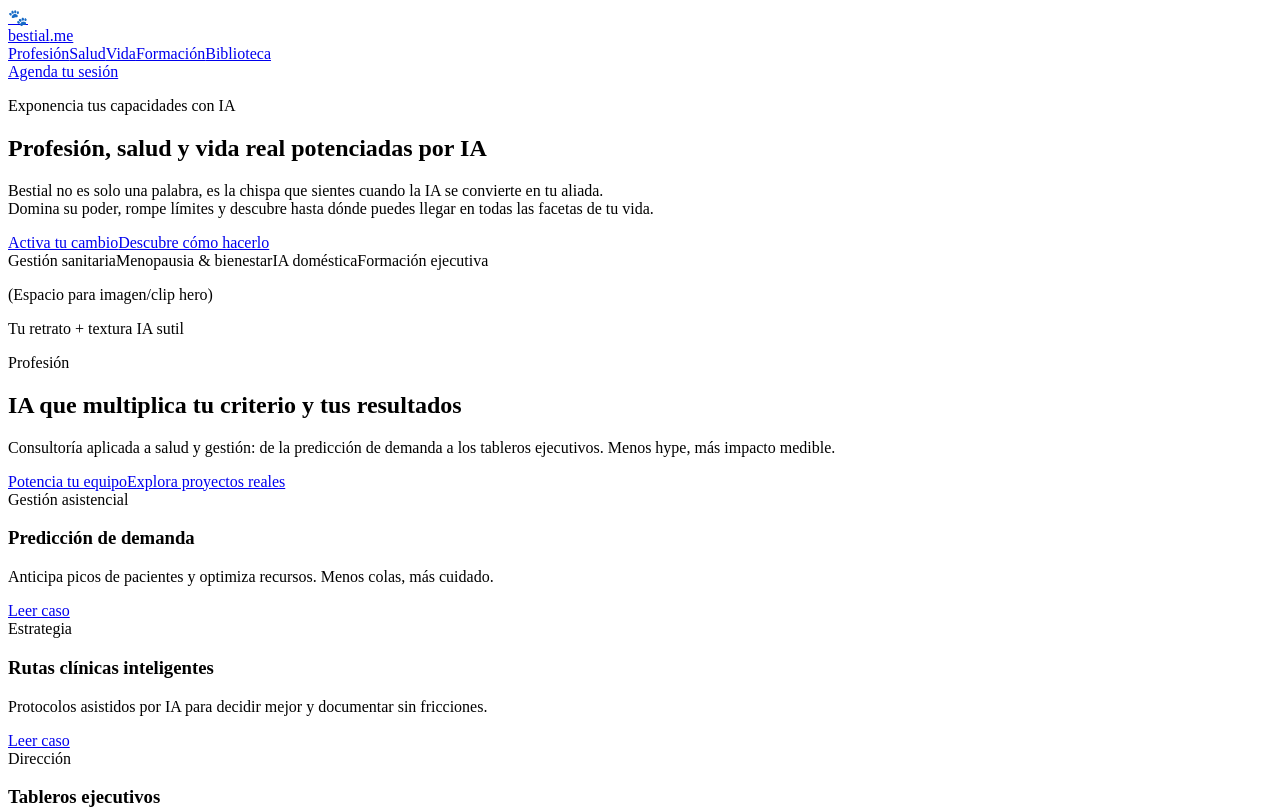
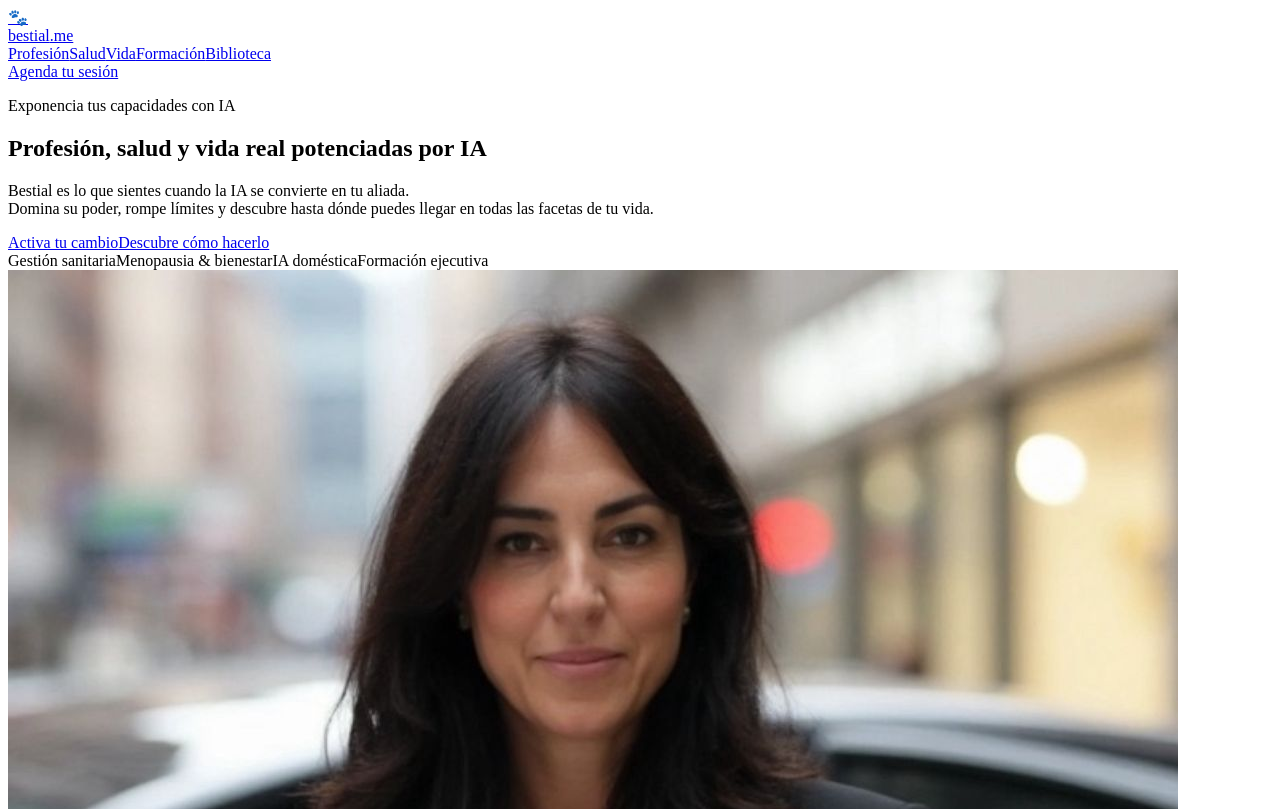
Before and after one commit to saramartinez-collab/buscate_la_vida_IA, a React (Vite) app: page / in a window 1280 px wide. Shown: the top 809 px of the page. Built offline with nearby package versions, Linux system fonts and the light colour scheme; the HTML template or start-up script is replaced by a standard one.

Commit message:
Update App.jsx
Añade imagen hero al hero section

```diff
--- a/src/App.jsx
+++ b/src/App.jsx
@@ -110,7 +110,7 @@ export default function BestialHome() {
               Profesión, salud y vida real potenciadas por IA
             </h1>
             <p className="mb-8 max-w-xl text-neutral-700 text-lg font-light leading-relaxed">
-              Bestial no es solo una palabra, es la chispa que sientes cuando la IA se convierte en tu aliada. <br />
+              Bestial es lo que sientes cuando la IA se convierte en tu aliada. <br />
               Domina su poder, rompe límites y descubre hasta dónde puedes llegar en todas las facetas de tu vida.
             </p>
             <div className="flex flex-wrap gap-3">
@@ -126,13 +126,12 @@ export default function BestialHome() {
           </motion.div>
 
           <motion.div initial={{ opacity: 0, scale: 0.98 }} animate={{ opacity: 1, scale: 1 }} transition={{ duration: 0.7 }} className="relative">
-            <div className="aspect-[4/3] w-full rounded-2xl border border-neutral-200 bg-white shadow-sm">
-              <div className="flex h-full w-full items-center justify-center rounded-2xl bg-[radial-gradient(ellipse_at_center,_var(--tw-gradient-stops))] from-neutral-100 via-white to-neutral-100">
-                <div className="text-center">
-                  <p className="text-sm text-neutral-500 font-light">(Espacio para imagen/clip hero)</p>
-                  <p className="text-xs text-neutral-400 font-light">Tu retrato + textura IA sutil</p>
-                </div>
-              </div>
+            <div className="aspect-[4/3] w-full rounded-2xl overflow-hidden border border-neutral-200 shadow-sm">
+              <img
+                src="/SARA MARTINEZ FOTO.jpeg"
+                alt="Sara Martínez - Bestial.me"
+                className="h-full w-full object-cover object-center transition-transform duration-700 hover:scale-105"
+              />
             </div>
           </motion.div>
         </div>
```
